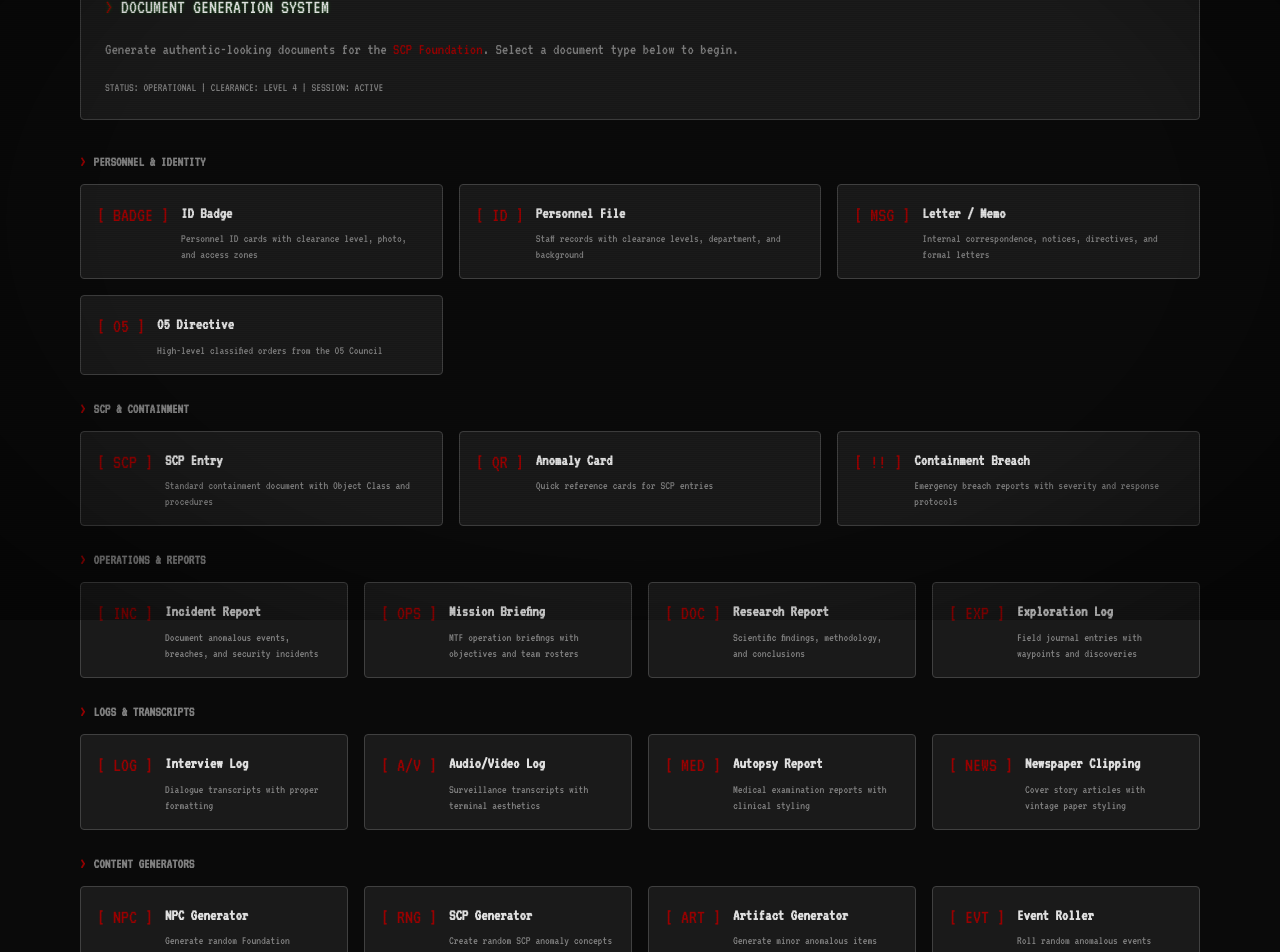
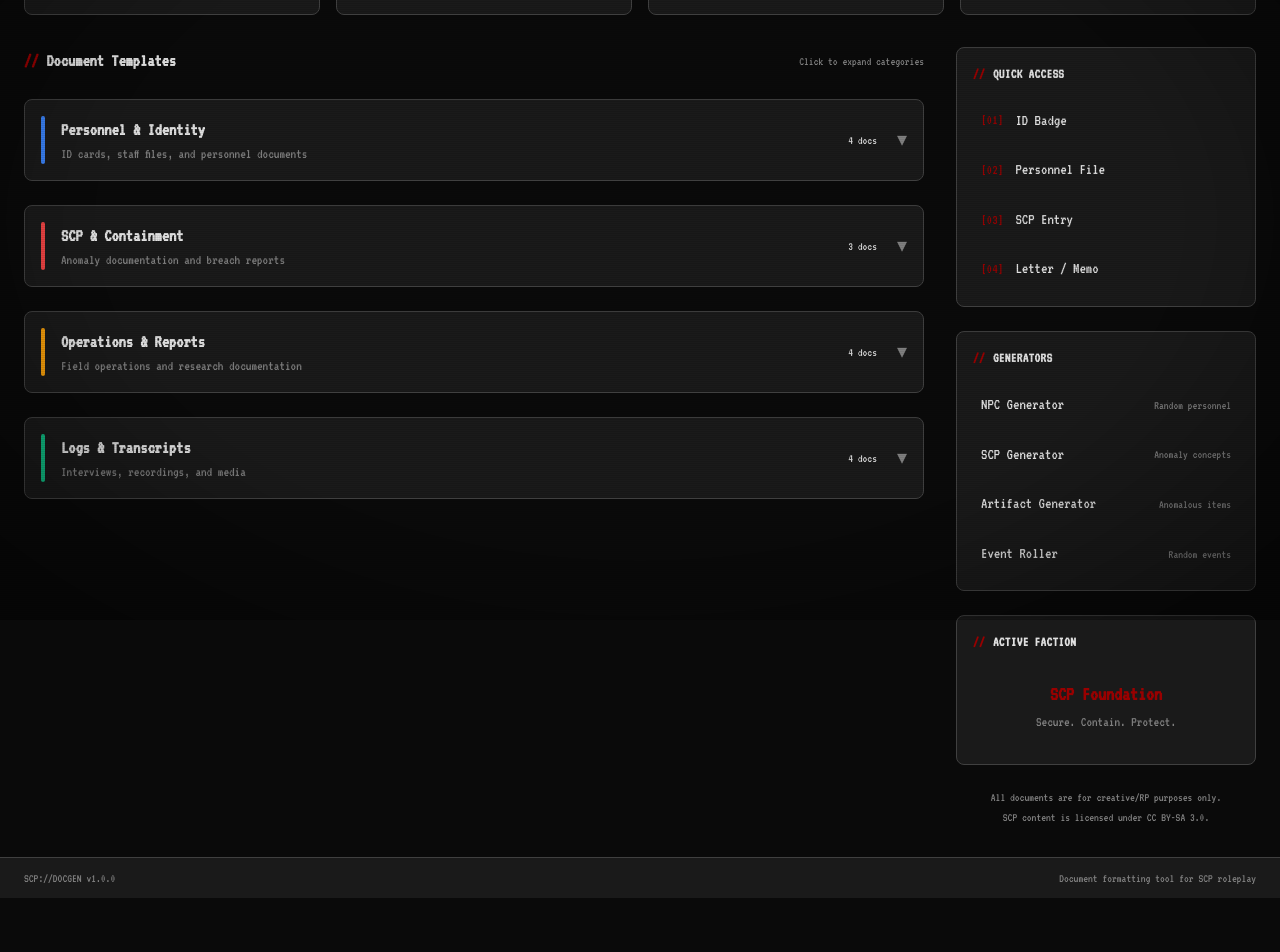
Before and after one commit to DevCodeRift/scp-generator, a SvelteKit app: page / in a window 1280 px wide. Shown: the part 180-1132 px from the top of the page. After the commit the page ends 1078 px from the top, so only its background shows below. Built offline with nearby package versions, Linux system fonts and the light colour scheme.

Commit message:
Update +page.svelte

```diff
--- a/src/routes/+page.svelte
+++ b/src/routes/+page.svelte
@@ -2,350 +2,257 @@
 	import FactionSelector from '$lib/components/ui/FactionSelector.svelte';
 	import { factionStore, FACTIONS } from '$lib/stores/faction';
 
-	// Personnel & Identity Documents - Most used for RP
-	const personnelDocuments = [
+	// All document types organized by category
+	const categories = [
 		{
-			id: 'id-badge',
-			name: 'ID Badge',
-			description: 'Personnel ID cards with clearance level, photo, and access zones',
-			icon: '[ BADGE ]'
+			id: 'personnel',
+			name: 'Personnel & Identity',
+			description: 'ID cards, staff files, and personnel documents',
+			color: '#3b82f6',
+			items: [
+				{ id: 'id-badge', name: 'ID Badge', description: 'Access cards with clearance levels' },
+				{ id: 'personnel', name: 'Personnel File', description: 'Staff records and background' },
+				{ id: 'letter', name: 'Letter / Memo', description: 'Internal correspondence' },
+				{ id: 'directive', name: 'O5 Directive', description: 'High-level classified orders' }
+			]
 		},
 		{
-			id: 'personnel',
-			name: 'Personnel File',
-			description: 'Staff records with clearance levels, department, and background',
-			icon: '[ ID ]'
+			id: 'containment',
+			name: 'SCP & Containment',
+			description: 'Anomaly documentation and breach reports',
+			color: '#ef4444',
+			items: [
+				{ id: 'scp', name: 'SCP Entry', description: 'Standard containment documents' },
+				{ id: 'anomaly-card', name: 'Anomaly Card', description: 'Quick reference cards' },
+				{ id: 'breach', name: 'Containment Breach', description: 'Emergency breach reports' }
+			]
 		},
 		{
-			id: 'letter',
-			name: 'Letter / Memo',
-			description: 'Internal correspondence, notices, directives, and formal letters',
-			icon: '[ MSG ]'
+			id: 'operations',
+			name: 'Operations & Reports',
+			description: 'Field operations and research documentation',
+			color: '#f59e0b',
+			items: [
+				{ id: 'incident', name: 'Incident Report', description: 'Document anomalous events' },
+				{ id: 'mission', name: 'Mission Briefing', description: 'MTF operation briefings' },
+				{ id: 'research', name: 'Research Report', description: 'Scientific findings' },
+				{ id: 'exploration', name: 'Exploration Log', description: 'Field journal entries' }
+			]
 		},
 		{
-			id: 'directive',
-			name: 'O5 Directive',
-			description: 'High-level classified orders from the O5 Council',
-			icon: '[ O5 ]'
+			id: 'logs',
+			name: 'Logs & Transcripts',
+			description: 'Interviews, recordings, and media',
+			color: '#10b981',
+			items: [
+				{ id: 'interview', name: 'Interview Log', description: 'Dialogue transcripts' },
+				{ id: 'avlog', name: 'Audio/Video Log', description: 'Surveillance transcripts' },
+				{ id: 'autopsy', name: 'Autopsy Report', description: 'Medical examination reports' },
+				{ id: 'newspaper', name: 'Newspaper Clipping', description: 'Cover story articles' }
+			]
 		}
 	];
 
-	// SCP & Containment Documents
-	const scpDocuments = [
-		{
-			id: 'scp',
-			name: 'SCP Entry',
-			description: 'Standard containment document with Object Class and procedures',
-			icon: '[ SCP ]'
-		},
-		{
-			id: 'anomaly-card',
-			name: 'Anomaly Card',
-			description: 'Quick reference cards for SCP entries',
-			icon: '[ QR ]'
-		},
-		{
-			id: 'breach',
-			name: 'Containment Breach',
-			description: 'Emergency breach reports with severity and response protocols',
-			icon: '[ !! ]'
-		}
-	];
-
-	// Operations & Reports
-	const operationalDocuments = [
-		{
-			id: 'incident',
-			name: 'Incident Report',
-			description: 'Document anomalous events, breaches, and security incidents',
-			icon: '[ INC ]'
-		},
-		{
-			id: 'mission',
-			name: 'Mission Briefing',
-			description: 'MTF operation briefings with objectives and team rosters',
-			icon: '[ OPS ]'
-		},
-		{
-			id: 'research',
-			name: 'Research Report',
-			description: 'Scientific findings, methodology, and conclusions',
-			icon: '[ DOC ]'
-		},
-		{
-			id: 'exploration',
-			name: 'Exploration Log',
-			description: 'Field journal entries with waypoints and discoveries',
-			icon: '[ EXP ]'
-		}
-	];
-
-	// Logs & Transcripts
-	const logDocuments = [
-		{
-			id: 'interview',
-			name: 'Interview Log',
-			description: 'Dialogue transcripts with proper formatting',
-			icon: '[ LOG ]'
-		},
-		{
-			id: 'avlog',
-			name: 'Audio/Video Log',
-			description: 'Surveillance transcripts with terminal aesthetics',
-			icon: '[ A/V ]'
-		},
-		{
-			id: 'autopsy',
-			name: 'Autopsy Report',
-			description: 'Medical examination reports with clinical styling',
-			icon: '[ MED ]'
-		},
-		{
-			id: 'newspaper',
-			name: 'Newspaper Clipping',
-			description: 'Cover story articles with vintage paper styling',
-			icon: '[ NEWS ]'
-		}
-	];
-
-	// Content Generators
 	const generators = [
-		{
-			id: 'npc',
-			name: 'NPC Generator',
-			description: 'Generate random Foundation personnel and D-Class',
-			icon: '[ NPC ]'
-		},
-		{
-			id: 'scp',
-			name: 'SCP Generator',
-			description: 'Create random SCP anomaly concepts',
-			icon: '[ RNG ]'
-		},
-		{
-			id: 'artifact',
-			name: 'Artifact Generator',
-			description: 'Generate minor anomalous items',
-			icon: '[ ART ]'
-		},
-		{
-			id: 'event',
-			name: 'Event Roller',
-			description: 'Roll random anomalous events',
-			icon: '[ EVT ]'
-		}
+		{ id: 'npc', name: 'NPC Generator', description: 'Random personnel' },
+		{ id: 'scp', name: 'SCP Generator', description: 'Anomaly concepts' },
+		{ id: 'artifact', name: 'Artifact Generator', description: 'Anomalous items' },
+		{ id: 'event', name: 'Event Roller', description: 'Random events' }
 	];
 
 	let currentFaction = $derived(FACTIONS.find(f => f.id === $factionStore));
+	let activeCategory = $state<string | null>(null);
 </script>
 
-<div class="min-h-screen flex flex-col">
+<div class="min-h-screen flex flex-col bg-[var(--color-background)]">
 	<!-- Header -->
-	<header class="border-b border-[var(--color-border)] bg-[var(--color-surface)]">
-		<div class="max-w-6xl mx-auto px-4 py-4 flex items-center justify-between">
+	<header class="border-b border-[var(--color-border)] bg-[var(--color-surface)] sticky top-0 z-50">
+		<div class="max-w-7xl mx-auto px-6 py-4 flex items-center justify-between">
 			<div class="flex items-center gap-4">
 				<div class="text-2xl font-terminal crt-glow text-[var(--color-accent)]">
 					SCP://DOCGEN
 				</div>
-				<span class="text-xs text-[var(--color-text-muted)] hidden sm:inline">
-					v1.0.0 // CLASSIFIED
-				</span>
+				<div class="hidden md:flex items-center gap-2 text-xs text-[var(--color-text-muted)] border-l border-[var(--color-border)] pl-4">
+					<span class="w-2 h-2 rounded-full bg-green-500 animate-pulse"></span>
+					<span>SYSTEM ONLINE</span>
+				</div>
 			</div>
 			<FactionSelector />
 		</div>
 	</header>
 
-	<!-- Main Content -->
-	<main class="flex-1 max-w-6xl mx-auto px-4 py-8 w-full">
-		<!-- Welcome Section -->
-		<div class="terminal-window mb-8">
-			<div class="terminal-header flex items-center gap-2">
-				<span class="inline-block w-3 h-3 rounded-full bg-red-500"></span>
-				<span class="inline-block w-3 h-3 rounded-full bg-yellow-500"></span>
-				<span class="inline-block w-3 h-3 rounded-full bg-green-500"></span>
-				<span class="ml-2">TERMINAL // {currentFaction?.name.toUpperCase() || 'SCP FOUNDATION'}</span>
+	<main class="flex-1">
+		<div class="max-w-7xl mx-auto px-6 py-8">
+			<!-- Quick Stats Bar -->
+			<div class="grid grid-cols-2 md:grid-cols-4 gap-4 mb-8">
+				<div class="bg-[var(--color-surface)] border border-[var(--color-border)] rounded-lg p-4 text-center">
+					<div class="text-3xl font-bold text-[var(--color-accent)]">15</div>
+					<div class="text-xs text-[var(--color-text-muted)] uppercase tracking-wide">Document Types</div>
 				</div>
-			<div class="p-6">
-				<div class="font-terminal text-xl mb-4 crt-glow">
-					<span class="text-[var(--color-accent)]">&gt;</span> DOCUMENT GENERATION SYSTEM
+				<div class="bg-[var(--color-surface)] border border-[var(--color-border)] rounded-lg p-4 text-center">
+					<div class="text-3xl font-bold text-[var(--color-accent)]">4</div>
+					<div class="text-xs text-[var(--color-text-muted)] uppercase tracking-wide">Generators</div>
 				</div>
-				<p class="text-[var(--color-text-muted)] mb-4">
-					Generate authentic-looking documents for the <span class="text-[var(--color-accent)]">{currentFaction?.name || 'SCP Foundation'}</span>.
-					Select a document type below to begin.
-				</p>
-				<div class="text-xs text-[var(--color-text-muted)] font-mono">
-					STATUS: OPERATIONAL | CLEARANCE: LEVEL 4 | SESSION: ACTIVE
+				<div class="bg-[var(--color-surface)] border border-[var(--color-border)] rounded-lg p-4 text-center">
+					<div class="text-3xl font-bold text-[var(--color-accent)]">8</div>
+					<div class="text-xs text-[var(--color-text-muted)] uppercase tracking-wide">Factions</div>
 				</div>
+				<div class="bg-[var(--color-surface)] border border-[var(--color-border)] rounded-lg p-4 text-center">
+					<div class="text-2xl font-bold text-[var(--color-text)]">{currentFaction?.shortName || 'SCP'}</div>
+					<div class="text-xs text-[var(--color-text-muted)] uppercase tracking-wide">Active Faction</div>
 				</div>
 			</div>
 
-		<!-- Personnel & Identity Section -->
-		<div class="mb-6">
-			<h2 class="text-sm font-bold uppercase text-[var(--color-text-muted)] mb-3 flex items-center gap-2">
-				<span class="text-[var(--color-accent)]">&gt;</span> Personnel & Identity
+			<div class="grid lg:grid-cols-[1fr_300px] gap-8">
+				<!-- Main Document Categories -->
+				<div class="space-y-6">
+					<div class="flex items-center justify-between">
+						<h2 class="text-lg font-bold flex items-center gap-2">
+							<span class="text-[var(--color-accent)]">//</span> Document Templates
 						</h2>
-			<div class="grid grid-cols-1 md:grid-cols-3 gap-4">
-				{#each personnelDocuments as docType}
+						<span class="text-xs text-[var(--color-text-muted)]">Click to expand categories</span>
+					</div>
+
+					{#each categories as category}
+						<div class="bg-[var(--color-surface)] border border-[var(--color-border)] rounded-lg overflow-hidden">
+							<!-- Category Header -->
+							<button
+								class="w-full p-4 flex items-center justify-between hover:bg-[var(--color-primary)] transition-colors text-left"
+								onclick={() => activeCategory = activeCategory === category.id ? null : category.id}
+							>
+								<div class="flex items-center gap-4">
+									<div
+										class="w-1 h-12 rounded-full"
+										style="background-color: {category.color}"
+									></div>
+									<div>
+										<h3 class="font-bold text-lg">{category.name}</h3>
+										<p class="text-sm text-[var(--color-text-muted)]">{category.description}</p>
+									</div>
+								</div>
+								<div class="flex items-center gap-3">
+									<span class="text-xs bg-[var(--color-primary)] px-2 py-1 rounded">
+										{category.items.length} docs
+									</span>
+									<span class="text-[var(--color-text-muted)] text-xl transition-transform" class:rotate-180={activeCategory === category.id}>
+										&#9662;
+									</span>
+								</div>
+							</button>
+
+							<!-- Category Items -->
+							{#if activeCategory === category.id}
+								<div class="border-t border-[var(--color-border)] bg-[var(--color-primary)]/50">
+									<div class="grid sm:grid-cols-2 gap-2 p-4">
+										{#each category.items as item}
 											<a
-						href="/editor/{docType.id}"
-						class="terminal-window group hover:border-[var(--color-accent)] hover:border-glow transition-all block"
+												href="/editor/{item.id}"
+												class="flex items-center gap-3 p-3 rounded-lg hover:bg-[var(--color-surface)] border border-transparent hover:border-[var(--color-accent)] transition-all group"
 											>
-						<div class="p-4">
-							<div class="flex items-start gap-3">
-								<div class="font-mono text-xl text-[var(--color-accent)] group-hover:crt-glow">
-									{docType.icon}
+												<div
+													class="w-10 h-10 rounded-lg flex items-center justify-center text-white text-xs font-bold shrink-0"
+													style="background-color: {category.color}"
+												>
+													{item.name.substring(0, 2).toUpperCase()}
 												</div>
-								<div class="flex-1">
-									<h3 class="font-bold mb-1 group-hover:text-[var(--color-accent)] transition-colors">
-										{docType.name}
-									</h3>
-									<p class="text-xs text-[var(--color-text-muted)]">
-										{docType.description}
-									</p>
+												<div class="min-w-0">
+													<div class="font-bold group-hover:text-[var(--color-accent)] transition-colors truncate">
+														{item.name}
 													</div>
+													<div class="text-xs text-[var(--color-text-muted)] truncate">
+														{item.description}
 													</div>
 												</div>
 											</a>
 										{/each}
 									</div>
 								</div>
+							{/if}
+						</div>
+					{/each}
+				</div>
 
-		<!-- SCP & Containment Section -->
-		<div class="mb-6">
-			<h2 class="text-sm font-bold uppercase text-[var(--color-text-muted)] mb-3 flex items-center gap-2">
-				<span class="text-[var(--color-accent)]">&gt;</span> SCP & Containment
-			</h2>
-			<div class="grid grid-cols-1 md:grid-cols-3 gap-4">
-				{#each scpDocuments as docType}
-					<a
-						href="/editor/{docType.id}"
-						class="terminal-window group hover:border-[var(--color-accent)] hover:border-glow transition-all block"
-					>
-						<div class="p-4">
-							<div class="flex items-start gap-3">
-								<div class="font-mono text-xl text-[var(--color-accent)] group-hover:crt-glow">
-									{docType.icon}
-								</div>
-								<div class="flex-1">
-									<h3 class="font-bold mb-1 group-hover:text-[var(--color-accent)] transition-colors">
-										{docType.name}
+				<!-- Sidebar -->
+				<div class="space-y-6">
+					<!-- Quick Access -->
+					<div class="bg-[var(--color-surface)] border border-[var(--color-border)] rounded-lg p-4">
+						<h3 class="font-bold mb-4 flex items-center gap-2 text-sm uppercase tracking-wide">
+							<span class="text-[var(--color-accent)]">//</span> Quick Access
 						</h3>
-									<p class="text-xs text-[var(--color-text-muted)]">
-										{docType.description}
-									</p>
+						<div class="space-y-2">
+							<a href="/editor/id-badge" class="flex items-center gap-3 p-2 rounded hover:bg-[var(--color-primary)] transition-colors group">
+								<span class="text-[var(--color-accent)] font-mono text-sm">[01]</span>
+								<span class="group-hover:text-[var(--color-accent)]">ID Badge</span>
+							</a>
+							<a href="/editor/personnel" class="flex items-center gap-3 p-2 rounded hover:bg-[var(--color-primary)] transition-colors group">
+								<span class="text-[var(--color-accent)] font-mono text-sm">[02]</span>
+								<span class="group-hover:text-[var(--color-accent)]">Personnel File</span>
+							</a>
+							<a href="/editor/scp" class="flex items-center gap-3 p-2 rounded hover:bg-[var(--color-primary)] transition-colors group">
+								<span class="text-[var(--color-accent)] font-mono text-sm">[03]</span>
+								<span class="group-hover:text-[var(--color-accent)]">SCP Entry</span>
+							</a>
+							<a href="/editor/letter" class="flex items-center gap-3 p-2 rounded hover:bg-[var(--color-primary)] transition-colors group">
+								<span class="text-[var(--color-accent)] font-mono text-sm">[04]</span>
+								<span class="group-hover:text-[var(--color-accent)]">Letter / Memo</span>
+							</a>
 						</div>
 					</div>
-						</div>
+
+					<!-- Generators -->
+					<div class="bg-[var(--color-surface)] border border-[var(--color-border)] rounded-lg p-4">
+						<h3 class="font-bold mb-4 flex items-center gap-2 text-sm uppercase tracking-wide">
+							<span class="text-[var(--color-accent)]">//</span> Generators
+						</h3>
+						<div class="space-y-2">
+							{#each generators as gen}
+								<a
+									href="/generators/{gen.id}"
+									class="flex items-center justify-between p-2 rounded hover:bg-[var(--color-primary)] transition-colors group"
+								>
+									<span class="group-hover:text-[var(--color-accent)]">{gen.name}</span>
+									<span class="text-xs text-[var(--color-text-muted)]">{gen.description}</span>
 								</a>
 							{/each}
 						</div>
 					</div>
 
-		<!-- Operations & Reports Section -->
-		<div class="mb-6">
-			<h2 class="text-sm font-bold uppercase text-[var(--color-text-muted)] mb-3 flex items-center gap-2">
-				<span class="text-[var(--color-accent)]">&gt;</span> Operations & Reports
-			</h2>
-			<div class="grid grid-cols-1 md:grid-cols-2 lg:grid-cols-4 gap-4">
-				{#each operationalDocuments as docType}
-					<a
-						href="/editor/{docType.id}"
-						class="terminal-window group hover:border-[var(--color-accent)] hover:border-glow transition-all block"
-					>
-						<div class="p-4">
-							<div class="flex items-start gap-3">
-								<div class="font-mono text-xl text-[var(--color-accent)] group-hover:crt-glow">
-									{docType.icon}
+					<!-- Current Faction Info -->
+					<div class="bg-[var(--color-surface)] border border-[var(--color-border)] rounded-lg p-4">
+						<h3 class="font-bold mb-3 flex items-center gap-2 text-sm uppercase tracking-wide">
+							<span class="text-[var(--color-accent)]">//</span> Active Faction
+						</h3>
+						<div class="text-center py-4">
+							<div class="text-xl font-bold text-[var(--color-accent)] mb-1">
+								{currentFaction?.name || 'SCP Foundation'}
 							</div>
-								<div class="flex-1">
-									<h3 class="font-bold mb-1 group-hover:text-[var(--color-accent)] transition-colors">
-										{docType.name}
-									</h3>
-									<p class="text-xs text-[var(--color-text-muted)]">
-										{docType.description}
-									</p>
+							<div class="text-sm text-[var(--color-text-muted)]">
+								{currentFaction?.description || 'Secure. Contain. Protect.'}
 							</div>
 						</div>
 					</div>
-					</a>
-				{/each}
-			</div>
-		</div>
 
-		<!-- Logs & Transcripts Section -->
-		<div class="mb-6">
-			<h2 class="text-sm font-bold uppercase text-[var(--color-text-muted)] mb-3 flex items-center gap-2">
-				<span class="text-[var(--color-accent)]">&gt;</span> Logs & Transcripts
-			</h2>
-			<div class="grid grid-cols-1 md:grid-cols-2 lg:grid-cols-4 gap-4">
-				{#each logDocuments as docType}
-					<a
-						href="/editor/{docType.id}"
-						class="terminal-window group hover:border-[var(--color-accent)] hover:border-glow transition-all block"
-					>
-						<div class="p-4">
-							<div class="flex items-start gap-3">
-								<div class="font-mono text-xl text-[var(--color-accent)] group-hover:crt-glow">
-									{docType.icon}
-								</div>
-								<div class="flex-1">
-									<h3 class="font-bold mb-1 group-hover:text-[var(--color-accent)] transition-colors">
-										{docType.name}
-									</h3>
-									<p class="text-xs text-[var(--color-text-muted)]">
-										{docType.description}
-									</p>
+					<!-- Info -->
+					<div class="text-xs text-[var(--color-text-muted)] text-center space-y-1">
+						<p>All documents are for creative/RP purposes only.</p>
+						<p>SCP content is licensed under CC BY-SA 3.0.</p>
 					</div>
 				</div>
 			</div>
-					</a>
-				{/each}
-			</div>
-		</div>
-
-		<!-- Content Generators Section -->
-		<div class="mb-6">
-			<h2 class="text-sm font-bold uppercase text-[var(--color-text-muted)] mb-3 flex items-center gap-2">
-				<span class="text-[var(--color-accent)]">&gt;</span> Content Generators
-			</h2>
-			<div class="grid grid-cols-1 md:grid-cols-2 lg:grid-cols-4 gap-4">
-				{#each generators as gen}
-					<a
-						href="/generators/{gen.id}"
-						class="terminal-window group hover:border-[var(--color-accent)] hover:border-glow transition-all block"
-					>
-						<div class="p-4">
-							<div class="flex items-start gap-3">
-								<div class="font-mono text-xl text-[var(--color-accent)] group-hover:crt-glow">
-									{gen.icon}
-								</div>
-								<div class="flex-1">
-									<h3 class="font-bold mb-1 group-hover:text-[var(--color-accent)] transition-colors">
-										{gen.name}
-									</h3>
-									<p class="text-xs text-[var(--color-text-muted)]">
-										{gen.description}
-									</p>
-								</div>
-							</div>
-						</div>
-					</a>
-				{/each}
-			</div>
-		</div>
-
-		<!-- Info Footer -->
-		<div class="mt-8 text-center text-xs text-[var(--color-text-muted)]">
-			<p>All generated documents are for creative/entertainment purposes only.</p>
-			<p class="mt-1">SCP Foundation and related content is licensed under CC BY-SA 3.0.</p>
 		</div>
 	</main>
 
 	<!-- Footer -->
-	<footer class="border-t border-[var(--color-border)] bg-[var(--color-surface)] py-4">
-		<div class="max-w-6xl mx-auto px-4 text-center text-xs text-[var(--color-text-muted)]">
-			<span class="font-mono">SCP://DOCGEN</span> //
-			Document formatting tool for the SCP creative writing community
+	<footer class="border-t border-[var(--color-border)] bg-[var(--color-surface)] py-3">
+		<div class="max-w-7xl mx-auto px-6 flex items-center justify-between text-xs text-[var(--color-text-muted)]">
+			<span class="font-mono">SCP://DOCGEN v1.0.0</span>
+			<span>Document formatting tool for SCP roleplay</span>
 		</div>
 	</footer>
 </div>
+
+<style>
+	.rotate-180 {
+		transform: rotate(180deg);
+	}
+</style>
```
Lines whose indentation alone changed are shown as unchanged.
